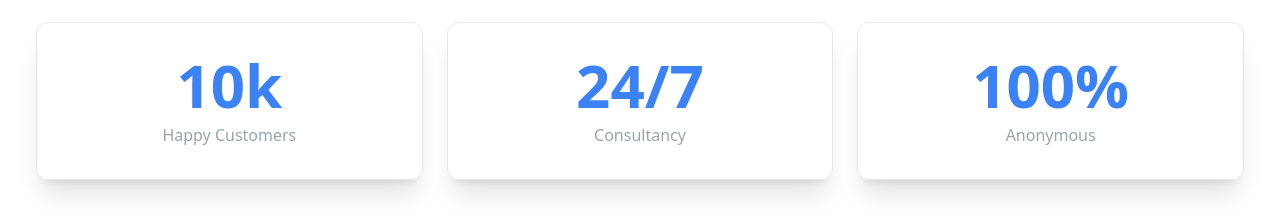
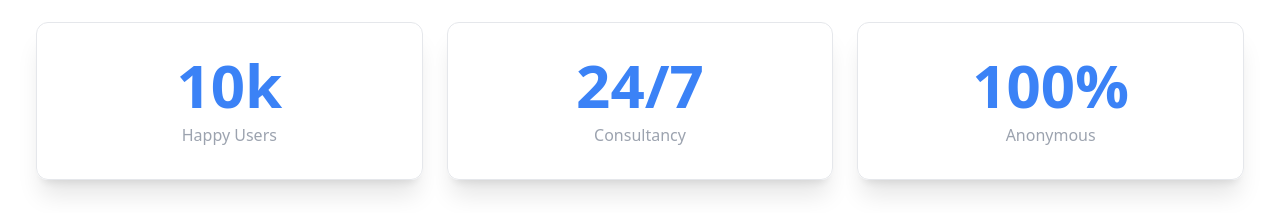
Before and after one commit to brekooname/law-scholars, a React (Create React App) app: page / in a window 1280 px wide. Shown: the part 1074-1287 px from the top of the page. Built offline with nearby package versions, Linux system fonts and the light colour scheme.

Commit message:
Update: User details

```diff
--- a/src/components/About.jsx
+++ b/src/components/About.jsx
@@ -12,7 +12,7 @@ const About = () => {
                 <div className='grid md:grid-cols-3 gap-6 px-4 text-center'>
                     <div className='border py-8 rounded-xl shadow-xl'>
                         <p className='text-6xl font-bold text-blue-500 cursor-pointer'>10k</p>
-                        <p className='text-gray-400 mt-2'>Happy Customers</p>
+                        <p className='text-gray-400 mt-2'>Happy Users</p>
                     </div>
                     <div className='border py-8 rounded-xl shadow-xl'>
                         <p className='text-6xl font-bold text-blue-500 cursor-pointer'>24/7</p>
```
